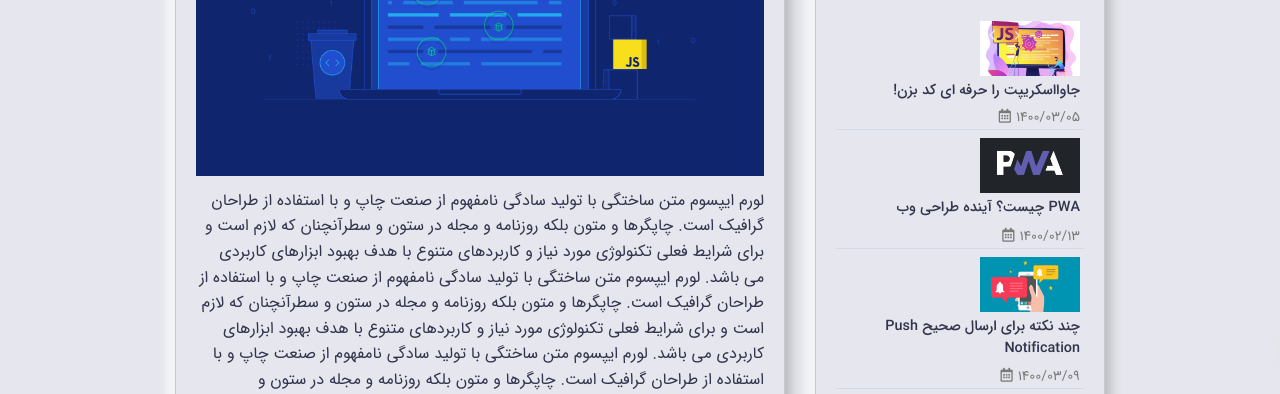
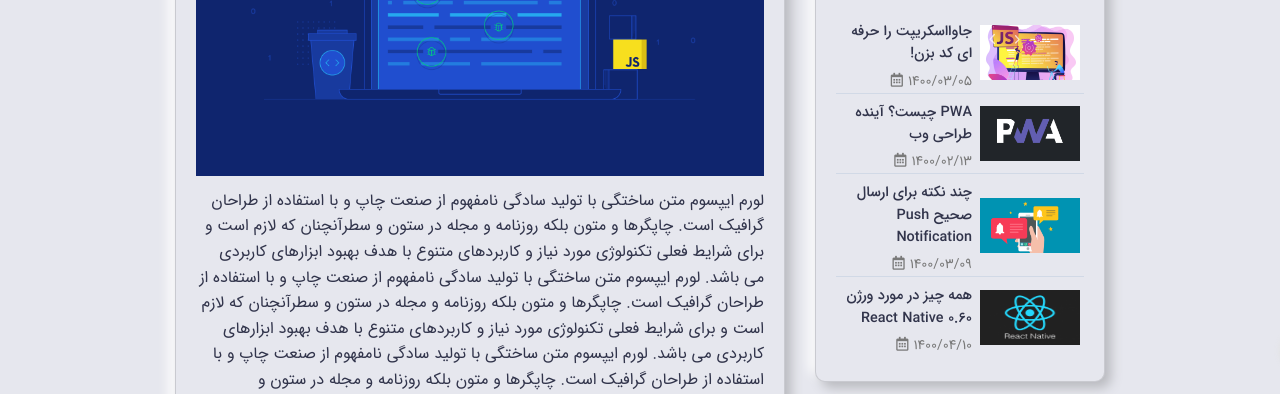
Before and after one commit to MiladNet97/shop-template, a plain HTML site: page post.html in a window 1280 px wide. Shown: the part 399-793 px from the top of the page. Drawn offline with Linux system fonts and the light colour scheme.

Commit message:
fixed bug

```diff
--- a/post.html
+++ b/post.html
@@ -170,7 +170,7 @@
               <div class="card-body">
                 <div class="list-group">
                   <a href="#"
-                    class="list-group-item bg-transparent sidebar__item p-1 d-flex align-items-center flex-wrap mb-1">
+                    class="list-group-item bg-transparent sidebar__item p-1 d-flex align-items-center mb-1">
                     <div class="ml-2">
                       <img src="assets/images/posts/post1.png" class="sidebar__img" alt="">
                     </div>
@@ -180,31 +180,31 @@
                     </div>
                   </a>
                   <a href="#"
-                    class="list-group-item bg-transparent sidebar__item p-1 d-flex align-items-center flex-wrap mb-1">
+                    class="list-group-item bg-transparent sidebar__item p-1 d-flex align-items-center mb-1">
                     <div class="ml-2">
                       <img src="assets/images/posts/post2.png" class="sidebar__img" alt="">
                     </div>
-                    <div class="d">
+                    <div class="d-flex flex-column">
                       <h2 class="sidebar__title mb-2">PWA چیست؟ آینده طراحی وب</h2>
                       <span class="sidebar__date">1400/02/13</span>
                     </div>
                   </a>
                   <a href="#"
-                    class="list-group-item bg-transparent sidebar__item p-1 d-flex align-items-center flex-wrap mb-1">
+                    class="list-group-item bg-transparent sidebar__item p-1 d-flex align-items-center mb-1">
                     <div class="ml-2">
                       <img src="assets/images/posts/post3.png" class="sidebar__img" alt="">
                     </div>
-                    <div class="d">
+                    <div class="d-flex flex-column">
                       <h2 class="sidebar__title mb-2">چند نکته برای ارسال صحیح Push Notification</h2>
                       <span class="sidebar__date">1400/03/09</span>
                     </div>
                   </a>
                   <a href="#"
-                    class="list-group-item bg-transparent sidebar__item p-1 d-flex align-items-center flex-wrap mb-1">
+                    class="list-group-item bg-transparent sidebar__item p-1 d-flex align-items-center mb-1">
                     <div class="ml-2">
                       <img src="assets/images/posts/post5.png" class="sidebar__img" alt="">
                     </div>
-                    <div class="d">
+                    <div class="d-flex flex-column">
                       <h2 class="sidebar__title mb-2">همه چیز در مورد ورژن 0.60 React Native</h2>
                       <span class="sidebar__date">1400/04/10</span>
                     </div>
```
